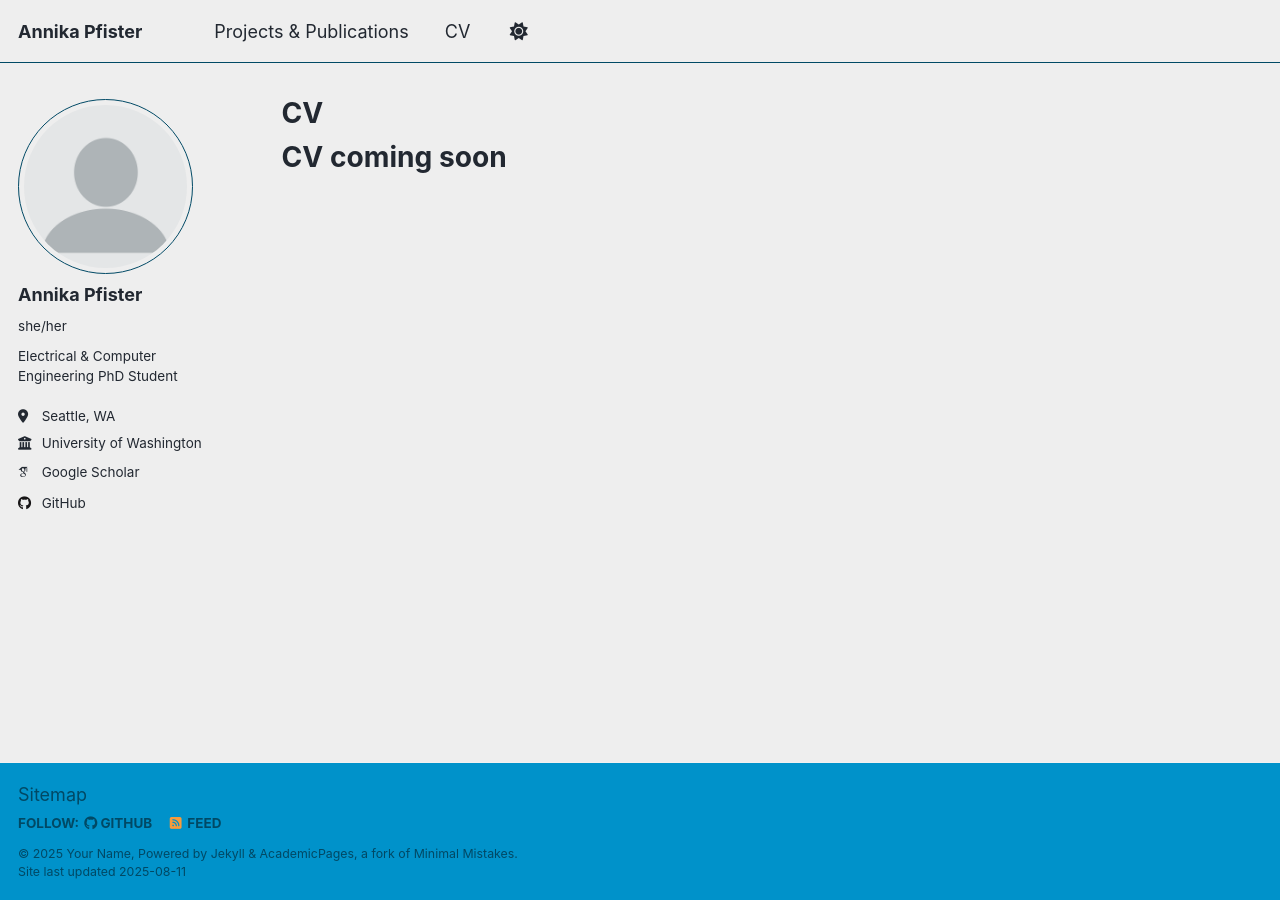
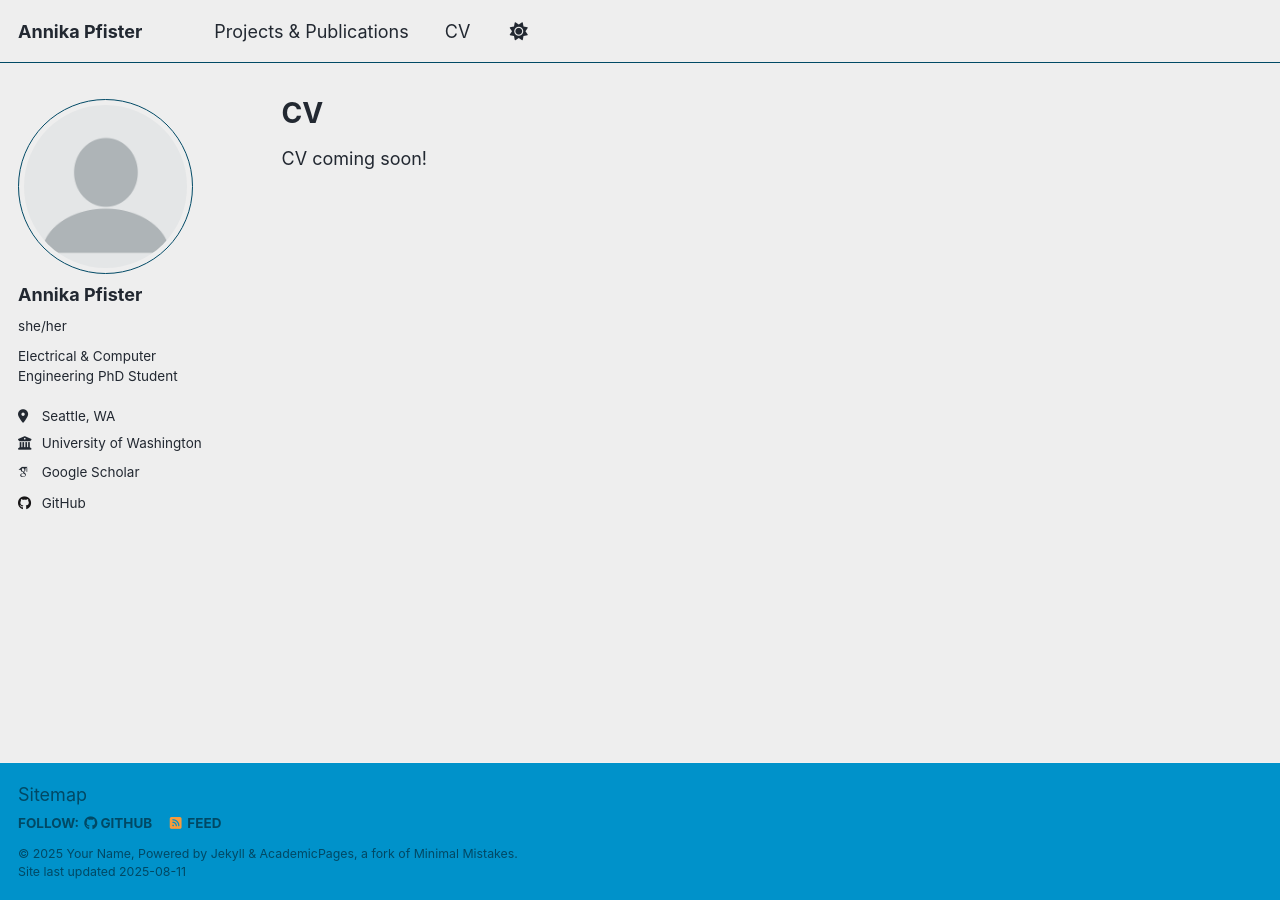
Before and after one commit to annika-pfister/annika-pfister.github.io, a Jekyll site: the page built from _pages/cv.md, in a window 1280 px wide. Built offline with Jekyll 4.4.1, drawn with Linux system fonts in a browser that asks for light colours; some web fonts are replaced; a script that is not in the unit is left out; a file with an impossible date is left out.

Commit message:
Update cv.md

```diff
--- a/_pages/cv.md
+++ b/_pages/cv.md
@@ -9,4 +9,4 @@ redirect_from:
 
 {% include base_path %}
 
-# CV coming soon
+CV coming soon!
```
